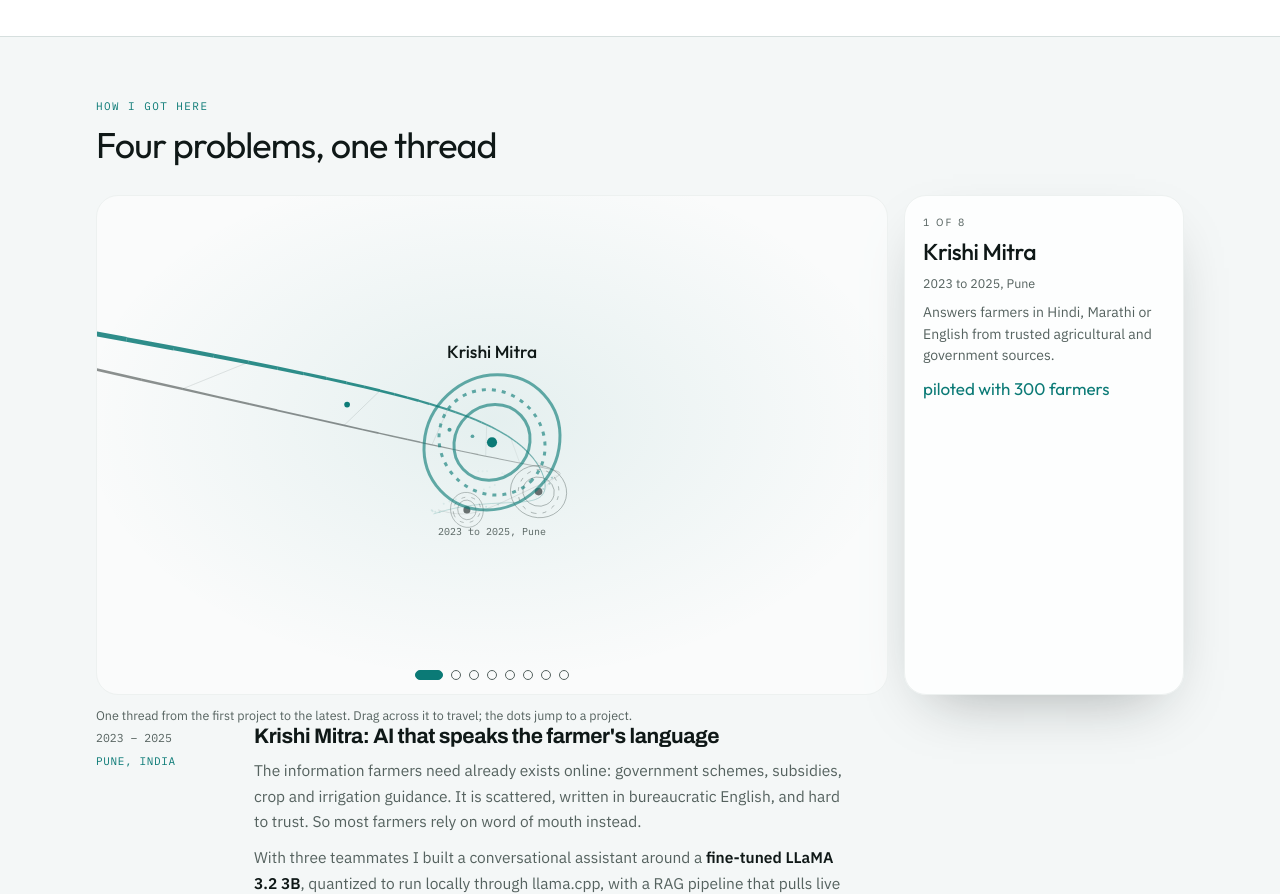
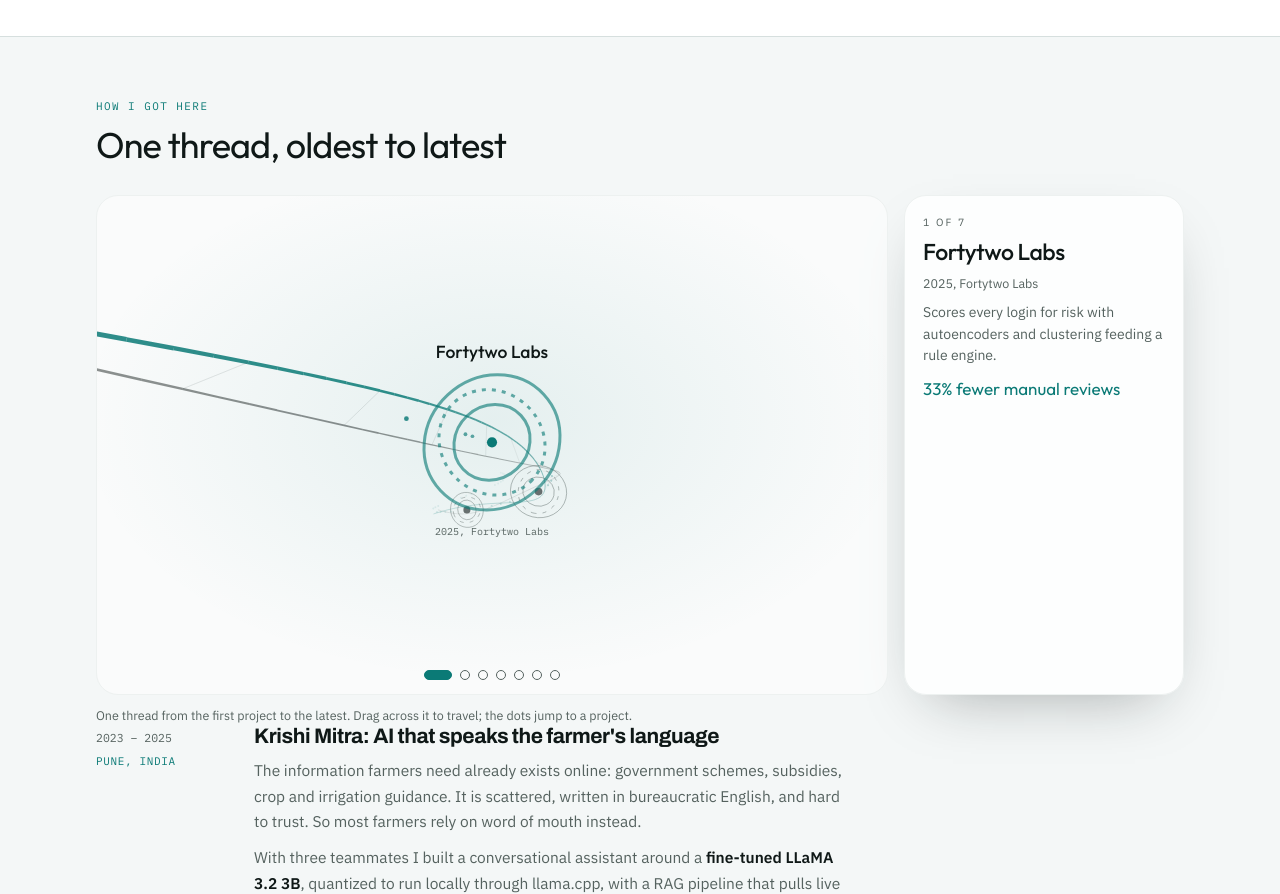
Before and after one commit to dhruvdubey3123/dhruvdubey3123.github.io, a plain HTML site: page index.html in a window 1280 px wide. Shown: the part 2680-3574 px from the top of the page. Drawn offline with Linux system fonts and the light colour scheme; animation ran at ten frames a second; a web font is replaced by a local one.

Commit message:
Embedding card drops the attention bars; the thread runs Fortytwo Labs, Krishi Mitra, NSAI audit, DS crew, Allegis, Triage, Keel; story heading renamed

```diff
--- a/index.html
+++ b/index.html
@@ -1207,7 +1207,7 @@ section{scroll-margin-top:72px}
 <section id="story"><div class="wrap">
   <div class="sechead">
     <div class="lbl">How I got here</div>
-    <h2>Four problems, one thread</h2>
+    <h2>One thread, oldest to latest</h2>
   </div>
   <figure class="cx " id="cxThread">
     <div class="cx-stagewrap"><div class="cx-stage"><canvas aria-label="A ribbon running through every project in the order the work happened" role="img"></canvas><div class="cx-dots" data-r="dots"></div></div>
@@ -2783,6 +2783,8 @@ var tb=document.getElementById('themebtn'); if(tb) tb.addEventListener('click',f
 function rgba(hex,a){var h=hex.replace('#','');if(h.length===3)h=h.split('').map(function(c){return c+c;}).join('');var n=parseInt(h,16);return 'rgba('+(n>>16&255)+','+(n>>8&255)+','+(n&255)+','+a+')';}
 function ease(x){x=Math.max(0,Math.min(1,x));return x<.5?4*x*x*x:1-Math.pow(-2*x+2,3)/2;}
 function easeOut(x){x=Math.max(0,Math.min(1,x));return 1-Math.pow(1-x,3);}
+var THREAD=[2,0,4,3,5,6,7].map(function(i){var o={};for(var k in PROJ[i])o[k]=PROJ[i][k];return o;});
+THREAD[0].k='Fortytwo Labs';THREAD[2].k='NSAI audit';
 function goTo(i){ var t=document.querySelector(GO[i]); if(t) t.scrollIntoView({behavior:REDUCE?'auto':'smooth',block:'start'}); }
 (function(root){ if(!root) return;
   var cv=root.querySelector('canvas'),ctx=cv.getContext('2d'),VW=0,VH=0,DPR=1;
@@ -2816,7 +2818,7 @@ function bars(a){var o=a.map(function(v,i){return [v,i];}).sort(function(x,y){re
  return o.map(function(x){return '<div class="cx-bar"><span>'+PROJ[x[1]].k+'</span><i><b style="width:'+(x[0]*100).toFixed(0)+'%"></b></i><span>'+(x[0]*100).toFixed(0)+'%</span></div>';}).join('');}
 function fire(){qi=(qi+1)%Q.length;qt=clock;phase=1;attT=scores(Q[qi].w);var best=attT.indexOf(Math.max.apply(null,attT));
  pill.style.opacity=0;setTimeout(function(){pill.textContent='query: '+Q[qi].q;pill.style.opacity=1;},REDUCE?0:200);
- setTimeout(function(){win=best;yawT=-Math.atan2(POS[best][0],POS[best][2]);byId('cK').textContent='Most attention';card(PROJ[best],bars(attT));},REDUCE?0:900);}
+ setTimeout(function(){win=best;yawT=-Math.atan2(POS[best][0],POS[best][2]);byId('cK').textContent='Most attention';card(PROJ[best],'');},REDUCE?0:900);}
 function proj(x,y,z){var cy=Math.cos(yaw),sy=Math.sin(yaw),cp=Math.cos(pitch),sp=Math.sin(pitch);var X=x*cy+z*sy,Z=-x*sy+z*cy;var Y=y*cp-Z*sp;Z=y*sp+Z*cp;var f=3.2/(3.2-Z),s=Math.min(VW*.62,VH)*.5;return [VW/2+X*s*f,VH/2+18-Y*s*f,Z,f];}
 var centres=[];
 cv.addEventListener('pointermove',function(e){var r=cv.getBoundingClientRect();mx=(e.clientX-r.left)/r.width-.5;my=(e.clientY-r.top)/r.height-.5;pitchT=-.25+my*.5;
@@ -2861,13 +2863,13 @@ cv.addEventListener('click',function(){ if(held>=0) goTo(held); });
     step(0);}
 // One ribbon runs from the first project to the last. The camera travels along it, stopping at each project, where the
 // ribbon ties a knot. Scroll or drag over it to scrub; the dots jump to a project.
-var N=PROJ.length, L=3.6;
+var N=THREAD.length, L=3.6;
 function curve(t){return [Math.sin(t*1.25)*1.15+Math.sin(t*.4)*.3, Math.cos(t*.85)*.55, t*L];}
 var prog=0, from=0, to=0, tStart=0, hold=0, clock=0, user=-9, dots=byId('dots'), packets=[];
 for(var i=0;i<26;i++)packets.push({u:i/26*N,s:.35+.4*((i*37)%10)/10});
-PROJ.forEach(function(p,i){var b=document.createElement('button');b.type='button';b.title=p.k;b.onclick=function(){go(i);user=clock;};dots.appendChild(b);});
+THREAD.forEach(function(p,i){var b=document.createElement('button');b.type='button';b.title=p.k;b.onclick=function(){go(i);user=clock;};dots.appendChild(b);});
 function go(i){i=Math.max(0,Math.min(N-1,i));from=prog;to=i;tStart=clock;hold=0;}
-function shown(i){[].forEach.call(dots.children,function(b,j){b.className=j===i?'on':'';});byId('cK').textContent=(i+1)+' of '+N;card(PROJ[i],'');}
+function shown(i){[].forEach.call(dots.children,function(b,j){b.className=j===i?'on':'';});byId('cK').textContent=(i+1)+' of '+N;card(THREAD[i],'');}
 var cur=-1;
 var dragX=null;cv.addEventListener('pointerdown',function(e){dragX=e.clientX;user=clock;});addEventListener('pointerup',function(){if(dragX!==null){dragX=null;go(Math.round(prog));}});
 cv.addEventListener('pointermove',function(e){if(dragX===null)return;prog=Math.max(0,Math.min(N-1,prog-(e.clientX-dragX)/220));dragX=e.clientX;from=to=prog;tStart=-9;});
@@ -2890,8 +2892,8 @@ function draw(){ctx.clearRect(0,0,VW,VH);var c=cam(),segs=[];
   ctx.strokeStyle=rgba(on>.5?C.accent:C.muted,.3+.6*Math.min(1,q[3]*1.3));ctx.lineWidth=1+on*2;
   for(var r=0;r<3;r++){ctx.beginPath();ctx.ellipse(q[0],q[1],R*(1-r*.22),R*(1-r*.22)*.92,clock*.3*(r%2?1:-1)+k,0,6.283);ctx.setLineDash(r===1?[4,6]:[]);ctx.stroke();}ctx.setLineDash([]);
   ctx.fillStyle=on>.5?C.accent:rgba(C.ink,.6);ctx.beginPath();ctx.arc(q[0],q[1],3+q[3]*5,0,6.283);ctx.fill();
-  ctx.globalAlpha=Math.max(0,Math.min(1,1-Math.abs(k-prog)*1.6));ctx.textAlign='center';ctx.font='500 '+Math.max(11,Math.min(30,q[3]*42))+'px Outfit, sans-serif';ctx.fillStyle=C.ink;ctx.fillText(PROJ[k].k,q[0],q[1]-R-14);
-  ctx.font=Math.max(10,Math.min(14,q[3]*20))+'px IBM Plex Mono, monospace';ctx.fillStyle=C.muted;ctx.fillText(PROJ[k].when,q[0],q[1]+R+22);ctx.textAlign='left';ctx.globalAlpha=1;}}
+  ctx.globalAlpha=Math.max(0,Math.min(1,1-Math.abs(k-prog)*1.6));ctx.textAlign='center';ctx.font='500 '+Math.max(11,Math.min(30,q[3]*42))+'px Outfit, sans-serif';ctx.fillStyle=C.ink;ctx.fillText(THREAD[k].k,q[0],q[1]-R-14);
+  ctx.font=Math.max(10,Math.min(14,q[3]*20))+'px IBM Plex Mono, monospace';ctx.fillStyle=C.muted;ctx.fillText(THREAD[k].when,q[0],q[1]+R+22);ctx.textAlign='left';ctx.globalAlpha=1;}}
 REDRAW.push(function(){fit();draw();});
 shown(0);loop(step);
 
```
